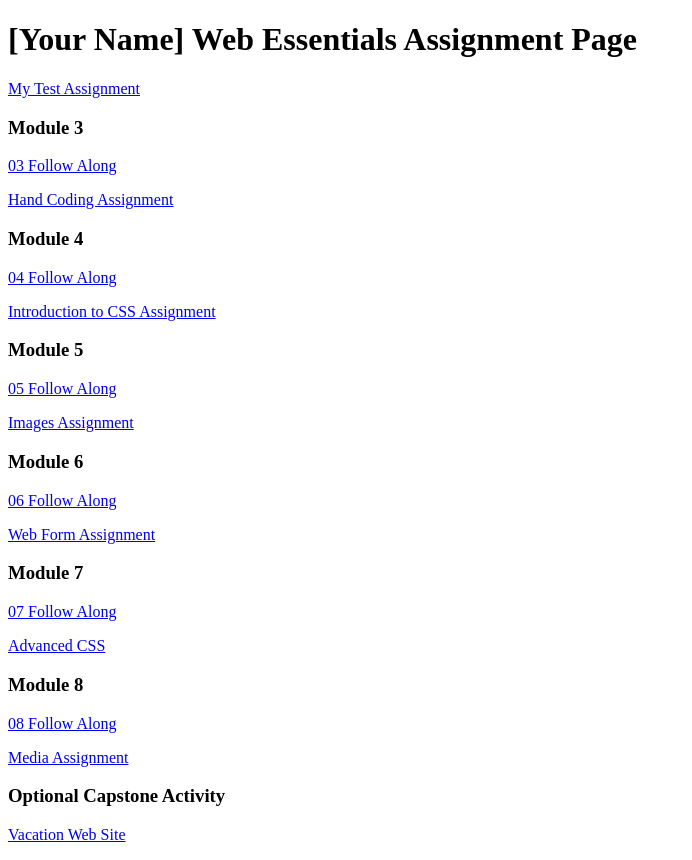
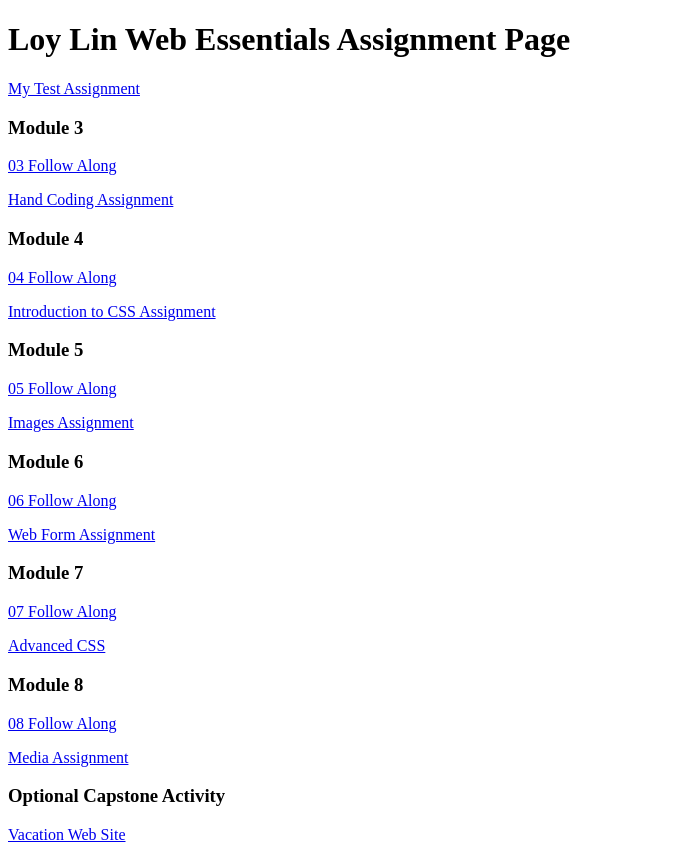
Before and after one commit to loylin351/DWDD1600, a plain HTML site: page index.html in a window 1280 px wide. Shown: the whole page, without its empty margins (0-692 px from the left). Drawn offline with Linux system fonts and the light colour scheme.

Commit message:
added my name

```diff
--- a/index.html
+++ b/index.html
@@ -6,7 +6,7 @@
 		<title>dwdd 1600 assignment list page</title>
 	</head>
 	<body>
-		<h1>[Your Name] Web Essentials Assignment Page</h1>
+		<h1>Loy Lin Web Essentials Assignment Page</h1>
 		<p><a href="01test">My Test Assignment</a></p>
 
 		<h3>Module 3</h3>
```
